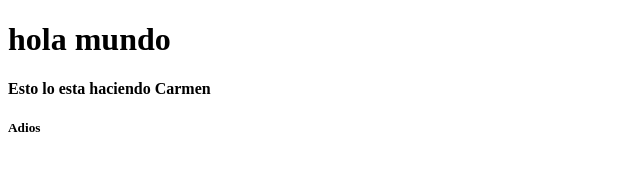
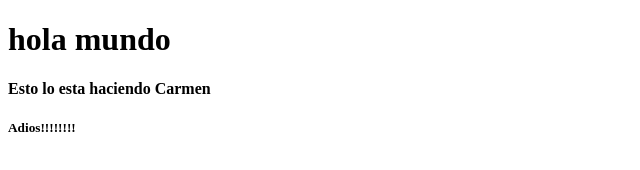
Before and after one commit to cvega-codeko/prueba-git, a plain HTML site: page index.html in a window 1280 px wide. Shown: the full height of the page, 0-640 px from the left. Drawn offline with Linux system fonts and the light colour scheme.

Commit message:
commit 2 de mi rama

```diff
--- a/index.html
+++ b/index.html
@@ -9,6 +9,6 @@
 <body>
     <h1>hola mundo</h1>
     <h4>Esto lo esta haciendo Carmen</h4>
-    <h5>Adios</h5>
+    <h5>Adios!!!!!!!!</h5>
 </body>
 </html>
```
